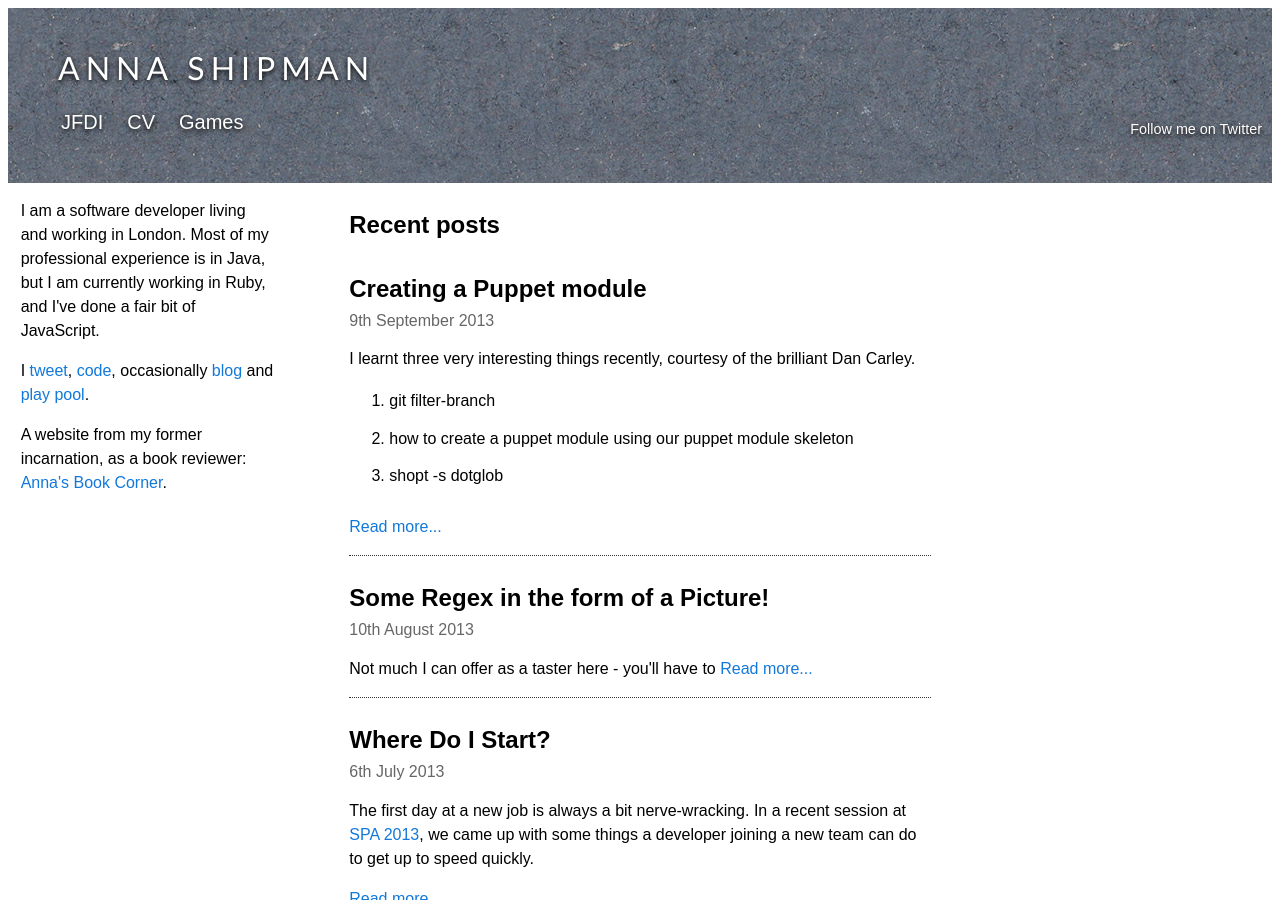
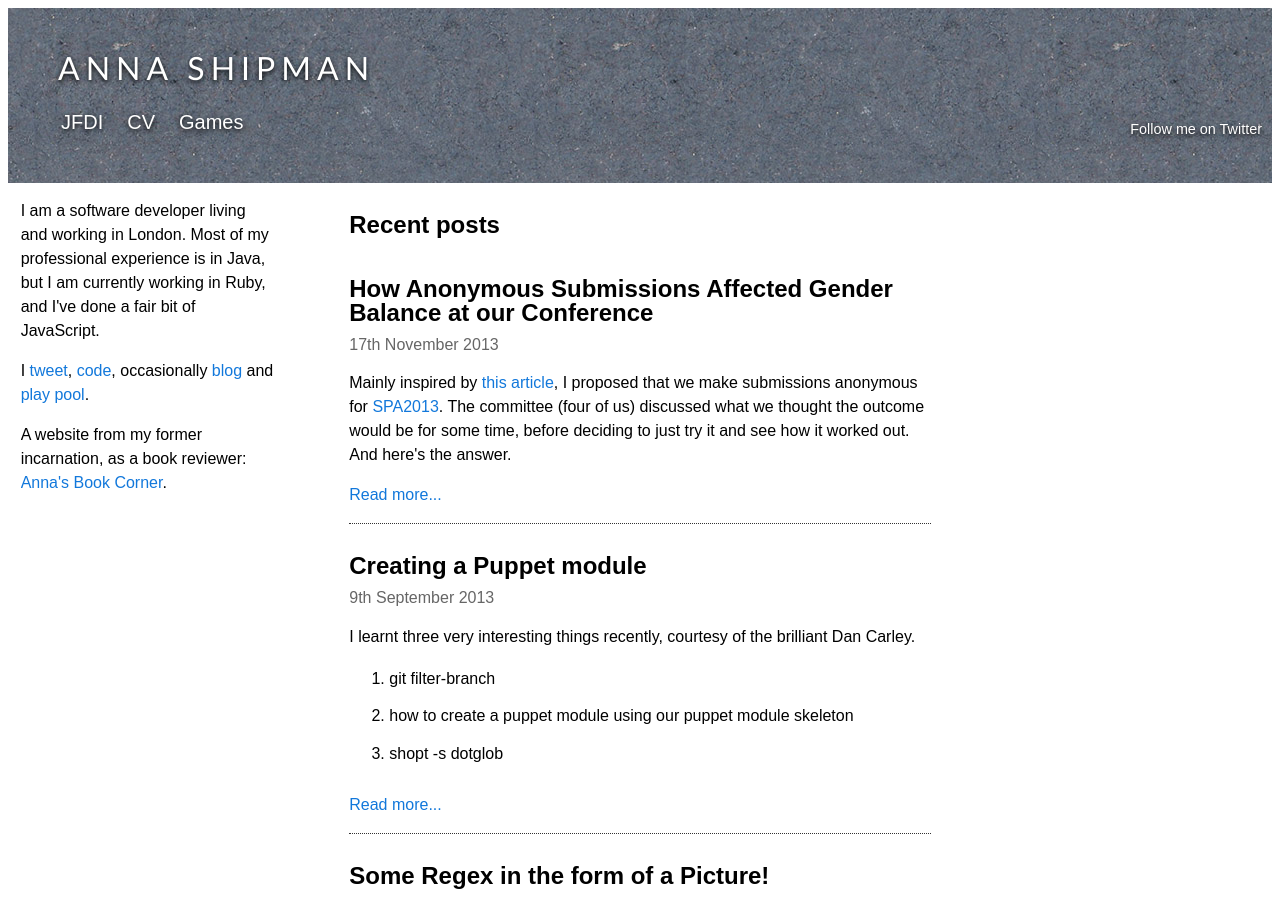
Before and after one commit to annashipman/annashipman.github.io, a Jekyll site: the page index.html, which Jekyll copies as it is, in a window 1280 px wide and 900 px high. Built offline with Jekyll 4.4.1, drawn with Linux system fonts in a browser that asks for light colours.

Commit message:
Update index page - still manual!

```diff
--- a/index.html
+++ b/index.html
@@ -27,6 +27,12 @@
             <div class="col1">
                 <!-- Column 1 start -->
 <div><h1>Recent posts</h1></div>
+<div class="blog-post">
+  <h2>How Anonymous Submissions Affected Gender Balance at our Conference</h2>
+<date>17th November 2013</date>
+<p>Mainly inspired by <a href="http://2012.jsconf.eu/2012/09/17/beating-the-odds-how-we-got-25-percent-women-speakers.html" target="_blank">this article</a>, I proposed that we make submissions anonymous for <a href="http://www.spaconference.org/spa2013/" target="_blank">SPA2013</a>. The committee (four of us) discussed what we thought the outcome would be for some time, before deciding to just try it and see how it worked out. And here's the answer.</p>
+<p><a href="/jfdi.html#anonymity">Read more...</a></p>
+</div>
 <div class="blog-post">
   <h2>Creating a Puppet module</h2>
 <date>9th September 2013</date>
```
